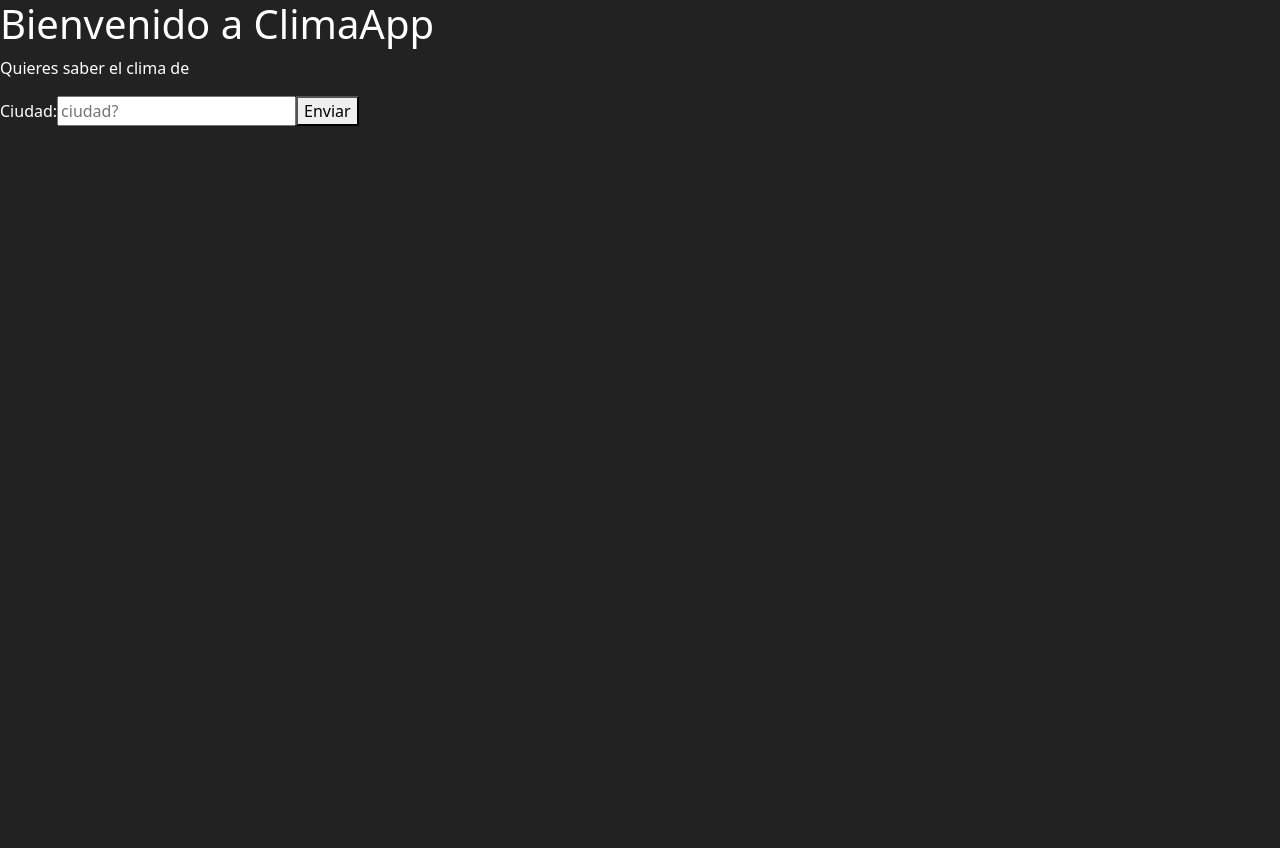
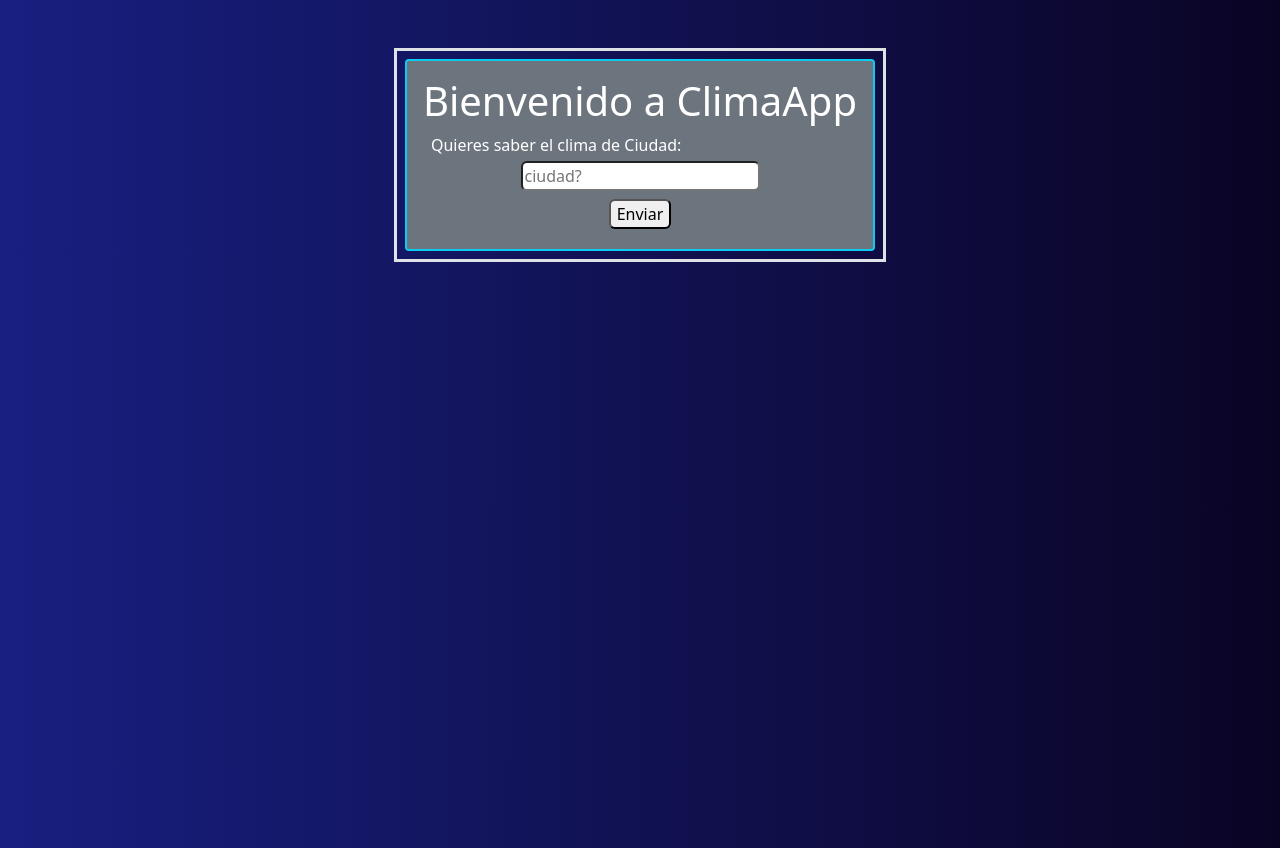
Before and after one commit to Rokralio/climaAPp, a React (Vite) app: page / in a window 1280 px wide. Before the commit the page ends 800 px from the top, so only its background shows below. Built offline with nearby package versions, Linux system fonts and the light colour scheme.

Commit message:
estilo agregado con bootstrap

```diff
--- a/index.html
+++ b/index.html
@@ -7,6 +7,7 @@
     <title>ClimaApp</title>
     <link href="https://cdn.jsdelivr.net/npm/bootstrap@5.3.3/dist/css/bootstrap.min.css" rel="stylesheet" integrity="sha384-QWTKZyjpPEjISv5WaRU9OFeRpok6YctnYmDr5pNlyT2bRjXh0JMhjY6hW+ALEwIH" crossorigin="anonymous">
     <script type="module" src="/src/main.jsx" defer></script>
+    <script src="https://cdn.jsdelivr.net/npm/bootstrap@5.3.3/dist/js/bootstrap.bundle.min.js" integrity="sha384-YvpcrYf0tY3lHB60NNkmXc5s9fDVZLESaAA55NDzOxhy9GkcIdslK1eN7N6jIeHz" crossorigin="anonymous" defer></script>
   </head>
   <body>
     <div id="root"></div>
--- a/src/App.jsx
+++ b/src/App.jsx
@@ -3,9 +3,9 @@ import { ApiClimaApp } from "./componentes/openweather/ApiClimaApp";
 function App() {
   return (
     <>
-      <h1>Bienvenido a ClimaApp</h1>
-      <p>Quieres saber el clima de</p>
-      <ApiClimaApp/>
+      <div className="text-white d-flex justify-content-center m-5">
+          <ApiClimaApp/>
+      </div>
     </>
   );
 };
--- a/src/componentes/openweather/ApiClimaApp.jsx
+++ b/src/componentes/openweather/ApiClimaApp.jsx
@@ -22,7 +22,7 @@ export const ApiClimaApp = () => {
     } catch (error) {
       setClima('');
       console.error('Error al obtener la ciudad', error);
-      setError(`No se encontro el clima de "${city}"`)
+      setError(`No se encontró el clima de ${city}`);
 
     } finally{
       setCargando(false);
@@ -33,15 +33,14 @@ export const ApiClimaApp = () => {
     getClima(city);
   };
 
-
   return (
-    <div>
+    <div className='border border-3 p-2'>
       <CityForm onFormSubmit={envForm}/>
         {cargando && <p>Cargando...</p> }
-      {error && <p>{error}</p>}
+        {error && <p className="h5 rounded-1 text-center text-danger bg-light mt-3">{error}</p>}
         {clima && (
-        <div>
-          <h2>Clima en {clima.name}</h2>
+          <div className='border border-2 rounded-1 border-info px-3 mt-1'>
+            <h2 className='text-center'>Clima en {clima.name}</h2>
             <p>Pais: {clima.sys.country}</p>
             <p>Temperatura: {clima.main.temp} °C</p>
             <p>Sensación térmica: {clima.main.feels_like}</p>
--- a/src/componentes/ui/CityForm.jsx
+++ b/src/componentes/ui/CityForm.jsx
@@ -15,18 +15,26 @@ const [formSubmitted, setFormSubmitted] = useState(false);
     setFormSubmitted(true);
   }
   return (
+    <div className="border border-2 border-info p-3 rounded-1 bg-secondary">
       <form onSubmit={handleSubmit}>
         <label>
-        Ciudad:
+          <h1>Bienvenido a ClimaApp</h1>
+          <span className="m-2">Quieres saber el clima de Ciudad:</span><br />
+          <div className="m-1 d-flex justify-content-center">
           <input
             type="text"
             value={city}
             onChange={handleCityChange}
             placeholder='ciudad?'
             required
+            className="rounded "
           />
-      </label>
-      <button type='submit'>Enviar</button>
+          </div>
+        </label><br />
+        <div className="m-1 d-flex justify-content-center">
+        <button type='submit' className="rounded">Enviar</button>
+        </div>
       </form>
+    </div>
   );
 };
--- a/src/index.css
+++ b/src/index.css
@@ -1,4 +1,8 @@
 body {
-  background-color: #222;
-  color: #fff;
+  background: linear-gradient(to right, #181f80, #0a0424); /* Ejemplo de gradiente de colores */
+  min-height: 100vh;
+  /* display: flex; */
+  align-items: center;
+  justify-content: center;
+  margin: 0;
 }
--- a/src/main.jsx
+++ b/src/main.jsx
@@ -5,7 +5,7 @@ import './index.css'
 
 const root =ReactDOM.createRoot(document.getElementById('root'))
 root.render(
-  <React.StrictMode>
-    <App />
-  </React.StrictMode>,
+    <React.StrictMode>
+      <App/>
+    </React.StrictMode>,
 )
```
Lines whose indentation alone changed are shown as unchanged.
